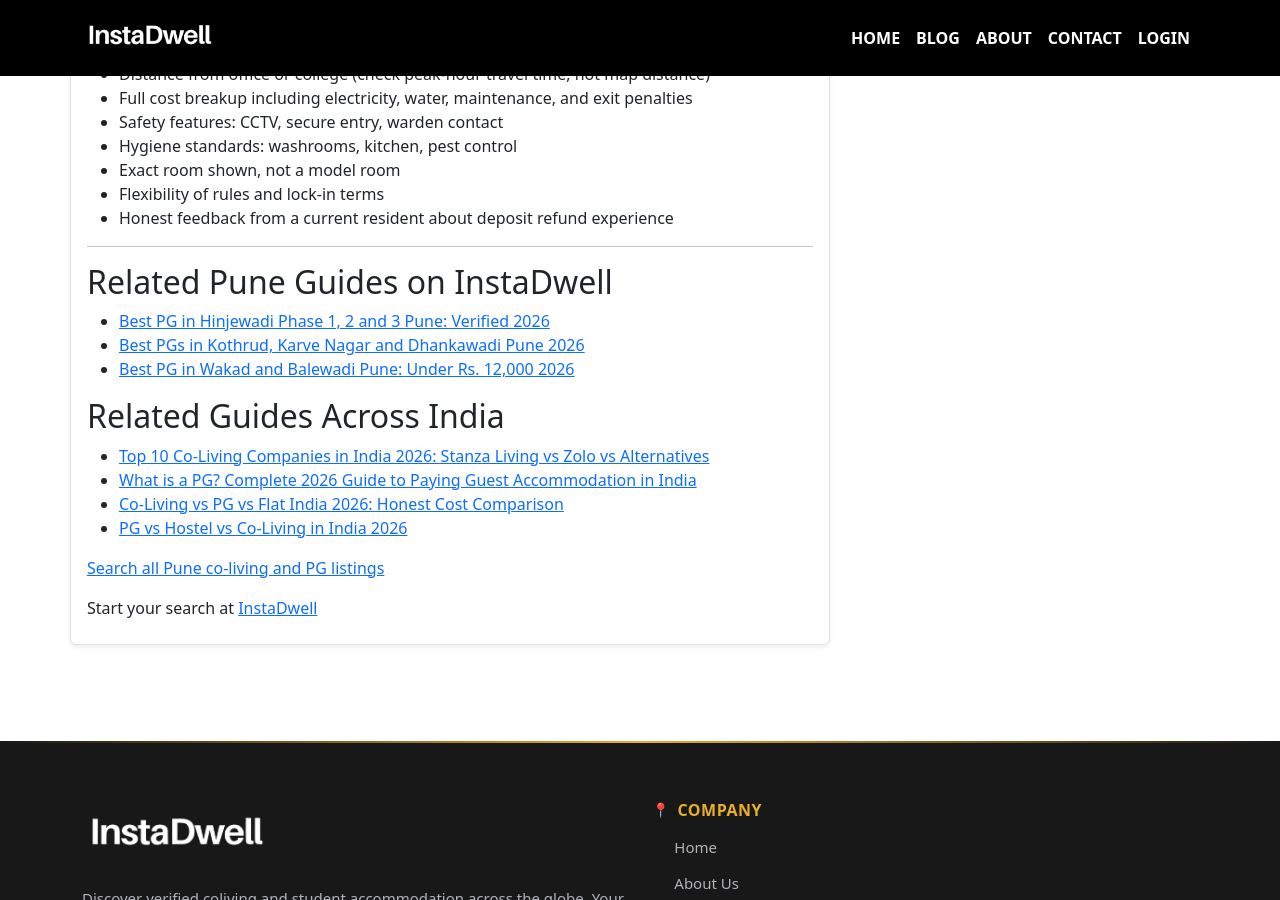
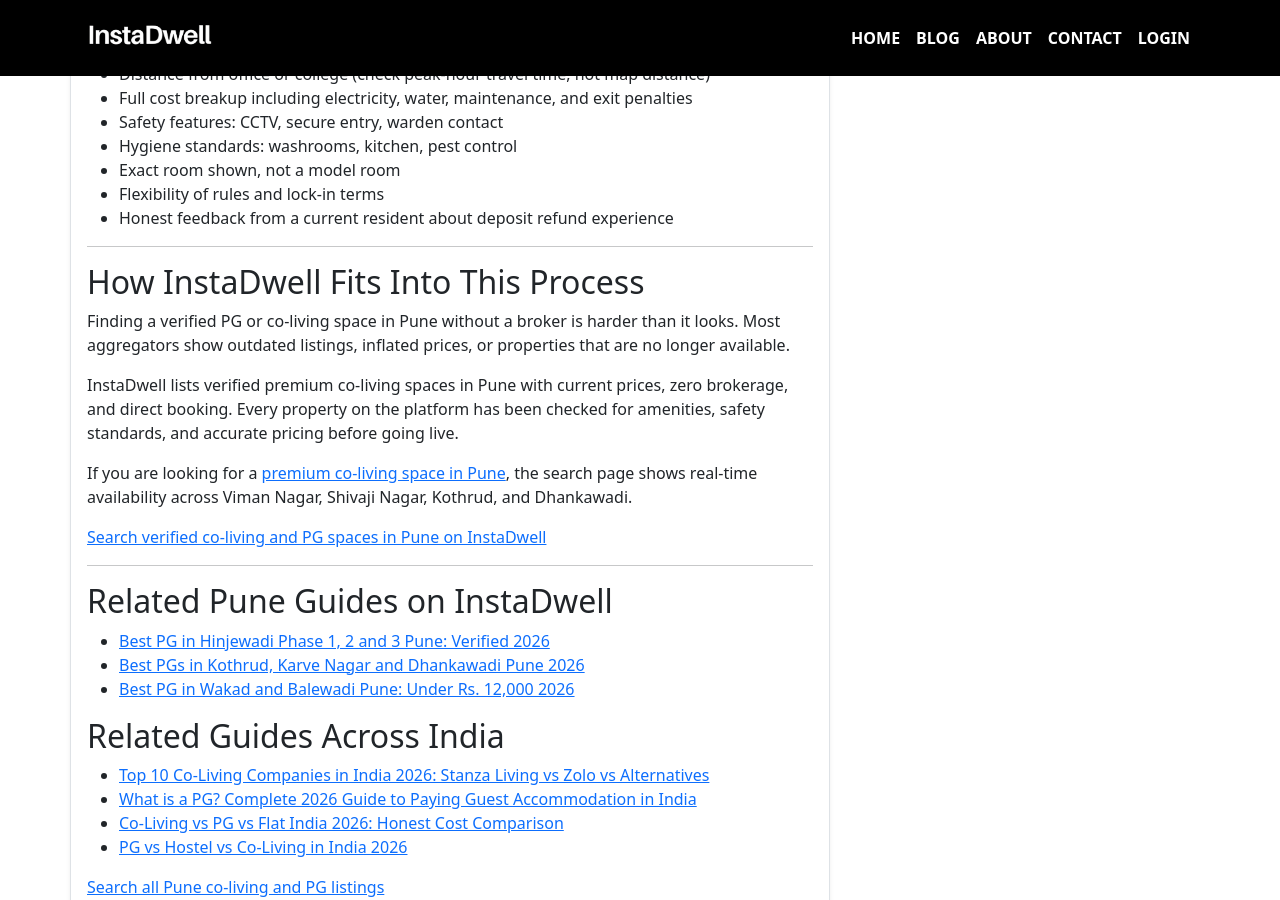
Before and after one commit to instadw/instadwell-blog, a Jekyll site: the page built from _posts/2025-12-22-top-10-co-living-spaces-in-pune-and-what-to-look-for.md, in a window 1280 px wide and 900 px high, scrolled down 9053 px. Built offline with Jekyll 4.4.1, drawn with Linux system fonts in a browser that asks for light colours.

Commit message:
Update 2025-12-22-top-10-co-living-spaces-in-pune-and-what-to-look-for.md

```diff
--- a/_posts/2025-12-22-top-10-co-living-spaces-in-pune-and-what-to-look-for.md
+++ b/_posts/2025-12-22-top-10-co-living-spaces-in-pune-and-what-to-look-for.md
@@ -336,6 +336,18 @@
 - Flexibility of rules and lock-in terms
 - Honest feedback from a current resident about deposit refund experience
 
+------
+
+## How InstaDwell Fits Into This Process
+
+Finding a verified PG or co-living space in Pune without a broker is harder than it looks. Most aggregators show outdated listings, inflated prices, or properties that are no longer available.
+
+InstaDwell lists verified premium co-living spaces in Pune with current prices, zero brokerage, and direct booking. Every property on the platform has been checked for amenities, safety standards, and accurate pricing before going live.
+
+If you are looking for a [premium co-living space in Pune](https://instadwell.com/best-pgs-and-co-living-spaces-in-pune), the search page shows real-time availability across Viman Nagar, Shivaji Nagar, Kothrud, and Dhankawadi.
+
+[Search verified co-living and PG spaces in Pune on InstaDwell](https://instadwell.com/best-pgs-and-co-living-spaces-in-pune)
+
 ---
 
 ## Related Pune Guides on InstaDwell
```
